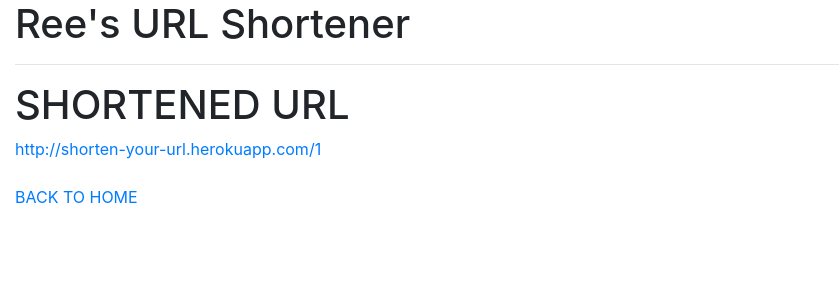
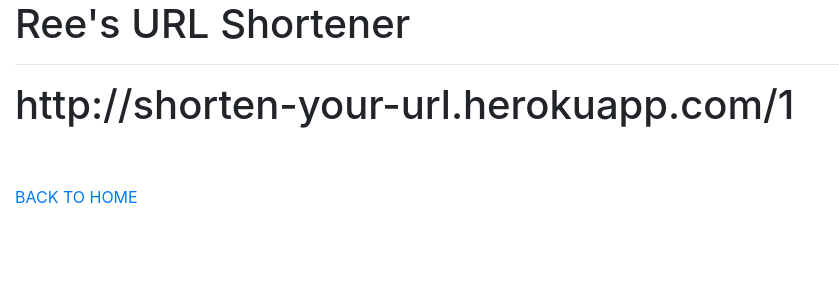
Before and after one commit to reeteshsudhakar/URL-Shortener, a Flask app: page /display/1 in a window 1280 px wide. Shown: the top 300 px of the page, without its empty margins (0-839 px from the left). Run offline with Flask 2, Linux system fonts and the light colour scheme; some libraries are stand-ins or nearby versions.

Commit message:
Update shorturl.html

```diff
--- a/templates/shorturl.html
+++ b/templates/shorturl.html
@@ -2,8 +2,7 @@
 {% block title %}Short URL{% endblock %}
 
 {% block content %}
-    <h1 href="http://shorten-your-url.herokuapp.com/{{short_url_display}}">SHORTENED URL</h1>
-    <a href ="http://shorten-your-url.herokuapp.com/{{short_url_display}}">http://shorten-your-url.herokuapp.com/{{short_url_display}}</a><a>
+    <h1>http://shorten-your-url.herokuapp.com/{{short_url_display}}</h1>
     <br>
     <br>
     <a href="http://shorten-your-url.herokuapp.com/">BACK TO HOME</a>
```
